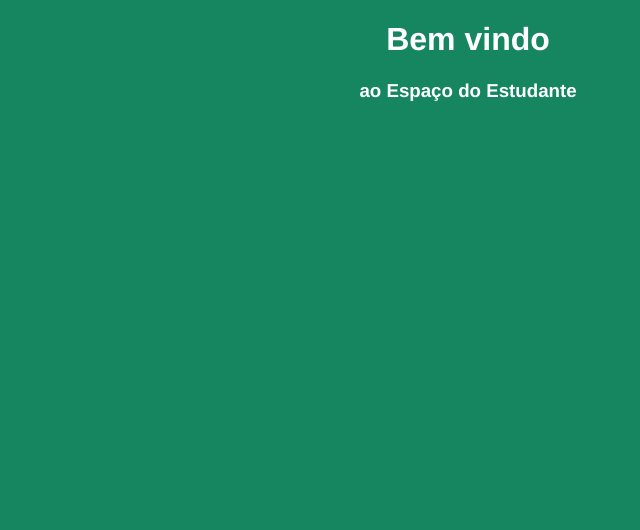
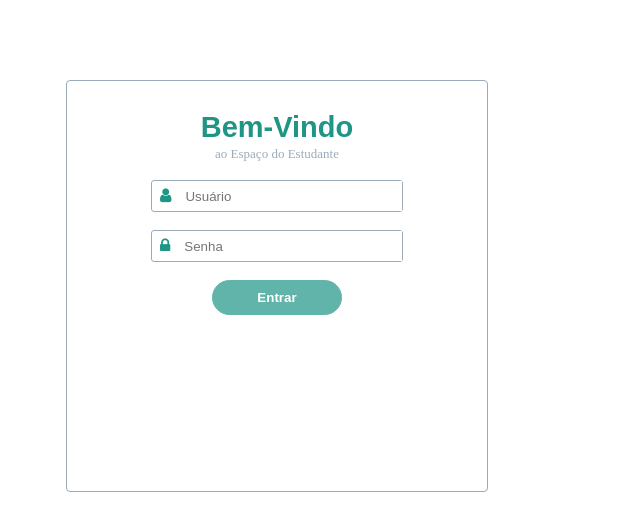
Before and after one commit to julialtr/teste_espaco_estudante, a plain HTML site: page index.html in a window 1280 px wide. Shown: the whole page, without its empty margins (172-812 px from the left). Drawn offline with Linux system fonts and the light colour scheme.

Commit message:
Finalizando projeto

```diff
--- a/index.html
+++ b/index.html
@@ -5,9 +5,22 @@
     <meta name="viewport" content="width=device-width, initial-scale=1.0">
     <title>Espaço do estudante</title>
     <link rel="stylesheet" href="style.css">
+    <link href="https://stackpath.bootstrapcdn.com/font-awesome/4.7.0/css/font-awesome.min.css" rel="stylesheet" integrity="sha384-wvfXpqpZZVQGK6TAh5PVlGOfQNHSoD2xbE+QkPxCAFlNEevoEH3Sl0sibVcOQVnN" crossorigin="anonymous">
 </head>
-<body class="body">
-    <h1>Bem vindo</h1>
-    <h3>ao Espaço do Estudante</h3>
+<body>
+<div class="login">
+    <h1> <b>Bem-Vindo</b></h1>
+    <span id="subtitulo">ao Espaço do Estudante</span><br><br>
+    <div class="inputs_login">
+        <i class="fa fa-user"></i>
+        <input type="text" placeholder="Usuário">
+    </div>   <br>
+    <div class="inputs_login">
+        <i class="fa fa-lock"></i>
+        <input type="password" placeholder="Senha">
+    </div> <br>
+    <button id="btn" type="button" onclick="entrar()" ><b>Entrar</b></button>
+
+</div>
 </body>
 </html>
--- a/style.css
+++ b/style.css
@@ -1,7 +1,56 @@
-.body{
-background-color: rgb(22, 134, 97);
-font-family: 'Franklin Gothic Medium', 'Arial Narrow', Arial, sans-serif;
-color: white;
-text-align: center;
+body{
+background-color: white;
 
 }
+h1{
+    color: #1E9585;
+    font-size: 29px;
+    font-weight: bold;
+    margin: 0;
+    font-family: Arial, Helvetica, sans-serif
+
+}
+.login{
+    width: 300px;
+    height: 350px;
+    border: 1px solid #9babb9;
+    border-radius: 4px;
+    margin: 80px 0 0 230px;
+    padding: 30px 60px;
+    text-align: center;
+}
+#subtitulo{
+    color: #9babb9;
+    font-size: 13px;
+}
+.inputs_login{
+    width: 250px;
+    height: 30px;
+    border: 1px #9babb9 solid;
+    border-radius: 3px;
+    display: flex;
+    color: #1E9585;
+    margin: auto;
+}
+
+.inputs_login input{
+    height: 28px;
+    border: none;
+    outline: none;
+    margin-left: 12px;
+    width: calc(100% - 24px);
+}
+.inputs_login i{
+    margin-left: 8px;
+    line-height: 28px;
+}
+#btn{
+    border-radius: 20px;
+    border: 1px #1E9585 solid;
+    background-color: #1E9585;
+    color: white;
+    font-family: Arial, Helvetica, sans-serif;
+    width: 130px;
+    height: 35px;
+    opacity: 70%;
+}
```
